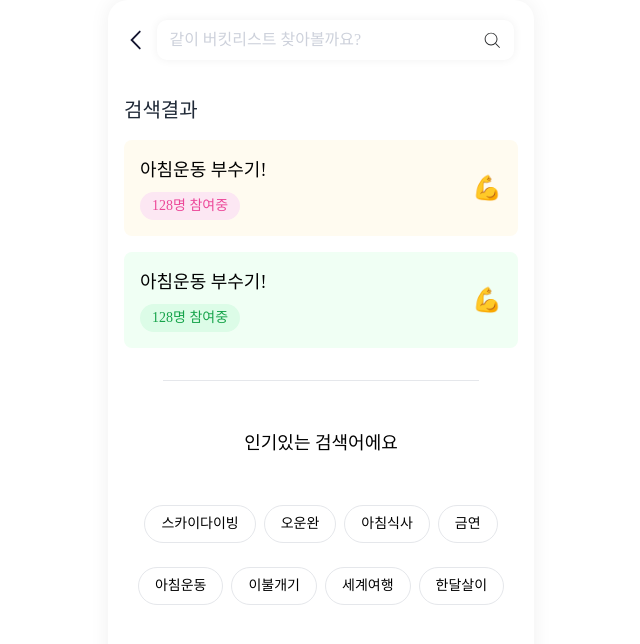
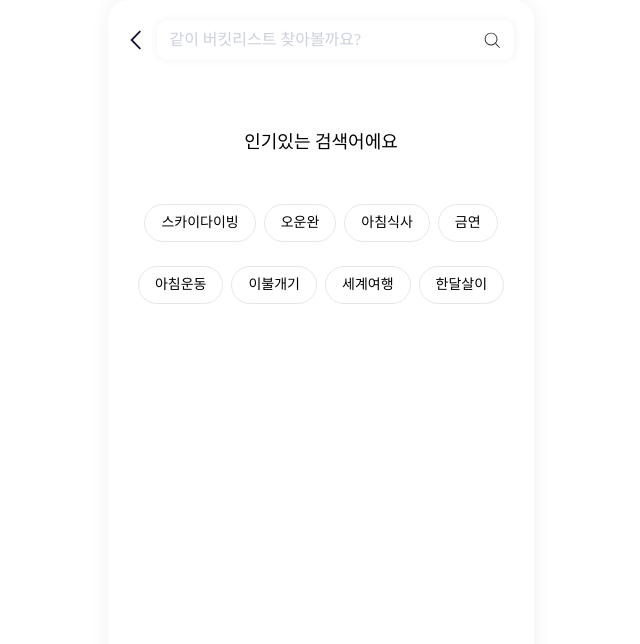
Before and after one commit to BucketPing/bucket-mate-front, a React (Vite) app: page /search in a window 1280 px wide. Shown: the top 644 px of the page, without its empty margins (319-959 px from the left). Built offline with nearby package versions, Linux system fonts and the light colour scheme; a web font is replaced by a local one.

Commit message:
feat: 실시간 검색 기능 구현
* useDebounce 훅 생성
* mock API 연동 (json 목업데이터 활용)
* 실시간으로 입력시 데이터 필터링 (추후 수정 예정)
* 검색결과 분기처리

```diff
--- /dev/null
+++ b/public/mockSearchBucketList.json
@@ -0,0 +1,63 @@
+{
+  "results": [
+    {
+      "id": 1,
+      "ownerId": 1,
+      "categories": ["운동", "취미"],
+      "title": "매일 아침 조깅하기",
+      "description": "아침 6시에 같이 조깅해요",
+      "maxCapacity": 5,
+      "progressStatus": 0,
+      "startDate": "2024-01-01",
+      "endDate": "2024-12-31",
+      "createdAt": "2024-12-07T13:52:17.548Z",
+      "participant": [
+        {
+          "id": 17,
+          "userId": 1,
+          "bucketId": 1,
+          "nickname": "러너1",
+          "profile": "profile1.jpg"
+        },
+        {
+          "id": 33,
+          "userId": 1,
+          "bucketId": 1,
+          "nickname": "러너1",
+          "profile": "profile1.jpg"
+        }
+      ]
+    },
+    {
+      "id": 7,
+      "ownerId": 7,
+      "categories": ["운동", "취미"],
+      "title": "주말 등산 동호회",
+      "description": "격주 토요일 서울 근교 산 등반",
+      "maxCapacity": 10,
+      "progressStatus": 0,
+      "startDate": "2024-03-01",
+      "endDate": "2024-11-30",
+      "createdAt": "2024-12-07T13:52:17.548Z",
+      "participant": [
+        {
+          "id": 27,
+          "userId": 7,
+          "bucketId": 7,
+          "nickname": "산사랑",
+          "profile": "profile11.jpg"
+        },
+        {
+          "id": 43,
+          "userId": 7,
+          "bucketId": 7,
+          "nickname": "산사랑",
+          "profile": "profile11.jpg"
+        }
+      ]
+    }
+  ],
+  "total": 2,
+  "searchTerm": "'운동'",
+  "matchedCategories": ["운동"]
+}
--- /dev/null
+++ b/src/components/search/ResultItem.tsx
@@ -0,0 +1,21 @@
+import { CATEGORY_EMOJI } from '@/constants';
+import type { ResultItemProps } from '@/types/search/search';
+
+const ResultItem = ({ bucket }: ResultItemProps) => {
+  const { title, participant, categories } = bucket;
+  return (
+    <div className='bg-[#FFFBF0] rounded-lg p-4 mb-4'>
+      <div className='flex justify-between items-center'>
+        <div>
+          <h3 className='text-lg font-medium mb-2'>{title}</h3>
+          <span className='inline-block bg-pink-100 text-pink-500 rounded-full px-3 py-1 text-sm'>
+            {participant.length}명 참여중
+          </span>
+        </div>
+        <span className='text-2xl'>{CATEGORY_EMOJI[categories[0]]}</span>
+      </div>
+    </div>
+  );
+};
+
+export default ResultItem;
--- a/src/components/search/SearchResults.tsx
+++ b/src/components/search/SearchResults.tsx
@@ -1,34 +1,15 @@
-const SearchResults = () => {
+import ResultItem from './ResultItem';
+import type { SearchResultsProps } from '@/types/search/search';
+
+const SearchResults = ({ bucketList }: SearchResultsProps) => {
   return (
     <div className='mx-auto w-full max-w-2xl p-4'>
-      <h2 className='text-xl font-medium text-gray-800 mb-4'>검색결과</h2>
-
-      {/* First Card */}
-      <div className='bg-[#FFFBF0] rounded-lg p-4 mb-4'>
-        <div className='flex justify-between items-center'>
-          <div>
-            <h3 className='text-lg font-medium mb-2'>아침운동 부수기!</h3>
-            <span className='inline-block bg-pink-100 text-pink-500 rounded-full px-3 py-1 text-sm'>
-              128명 참여중
-            </span>
-          </div>
-          <span className='text-2xl'>💪</span>
-        </div>
-      </div>
-
-      {/* Second Card */}
-      <div className='bg-[#F0FFF4] rounded-lg p-4'>
-        <div className='flex justify-between items-center'>
-          <div>
-            <h3 className='text-lg font-medium mb-2'>아침운동 부수기!</h3>
-            <span className='inline-block bg-green-100 text-green-600 rounded-full px-3 py-1 text-sm'>
-              128명 참여중
-            </span>
-          </div>
-          <span className='text-2xl'>💪</span>
-        </div>
-      </div>
-      <div className='w-4/5 h-px bg-gray-200 my-8 mx-auto'></div>
+      <h2 className='text-xl font-medium text-gray-800 mb-4'>
+        {bucketList.length > 0 && '검색결과'}
+      </h2>
+      {bucketList.map((v) => (
+        <ResultItem bucket={v} />
+      ))}
     </div>
   );
 };
--- /dev/null
+++ b/src/hooks/common/useDebounce.ts
@@ -0,0 +1,16 @@
+import { useEffect, useState } from 'react';
+
+export const useDebounce = (value: string, delay: number) => {
+  const [debouncedValue, setDebouncedValue] = useState<string>(value);
+  useEffect(() => {
+    const handler = setTimeout(() => {
+      setDebouncedValue(value);
+    }, delay);
+
+    return () => {
+      clearTimeout(handler);
+    };
+  }, [value, delay]);
+
+  return debouncedValue;
+};
--- a/src/pages/home/Home.tsx
+++ b/src/pages/home/Home.tsx
@@ -14,8 +14,7 @@ const Home = () => {
   };
 
   const goToSearch = () => {
-    //TODO:: 검색 페이지 확인
-    // navigate('/search');
+    navigate('/search');
   };
 
   const goToDetail = () => {
--- a/src/pages/search/Search.tsx
+++ b/src/pages/search/Search.tsx
@@ -1,13 +1,44 @@
 import chevronLeft from '@/assets/icons/chevron-left.svg';
 import Input from '@/components/common/Input';
+import NoSearchResults from '@/components/search/NoSearchResult';
 import PopularSearches from '@/components/search/PopularSearches';
 import SearchResults from '@/components/search/SearchResults';
+import { useDebounce } from '@/hooks/common/useDebounce';
+import type { SearchBucketList } from '@/types/search/search';
+import { useQuery } from '@tanstack/react-query';
+import { useMemo, useState } from 'react';
 import { Link } from 'react-router-dom';
 
 const Search = () => {
-  const search = () => {
-    console.log('1');
+  const [searchValue, setSearchValue] = useState<string>('');
+  const debouncedSearchValue = useDebounce(searchValue, 300);
+  const fetchData = async (): Promise<SearchBucketList> => {
+    const response = await fetch('/mockSearchBucketList.json'); // JSON 파일 경로
+    const data = await response.json();
+    return data;
   };
+
+  const useGetBucketList = () => {
+    return useQuery({
+      queryKey: ['bucketList'],
+      queryFn: fetchData,
+    });
+  };
+
+  const { data, isFetching } = useGetBucketList();
+
+  const filteredData = useMemo(() => {
+    return debouncedSearchValue !== '' ? data?.results : [];
+  }, [debouncedSearchValue]);
+
+  const mappedData = useMemo(() => {
+    console.log(filteredData);
+    return filteredData ? (
+      <SearchResults bucketList={filteredData} />
+    ) : (
+      <NoSearchResults />
+    );
+  }, [filteredData]);
 
   return (
     <div className='h-full'>
@@ -18,13 +49,12 @@ const Search = () => {
           </Link>
           <Input
             placeholder='같이 버킷리스트 찾아볼까요?'
-            onChange={() => {}}
-            onSearch={search}
-            value=''
+            onChange={(e) => setSearchValue(e.target.value)}
+            onSearch={() => {}}
+            value={searchValue}
           />
         </div>
-        <SearchResults />
-        {/* <NoSearchResult /> */}
+        {isFetching ? <div>Loading...</div> : mappedData}
         <PopularSearches />
       </div>
     </div>
--- /dev/null
+++ b/src/types/search/search.ts
@@ -0,0 +1,16 @@
+import type { Bucket, Category } from '../common/types';
+
+export interface SearchBucketList {
+  results: Bucket[];
+  total: number;
+  searchTerm: string;
+  matchedCategories: Category[];
+}
+
+export interface SearchResultsProps {
+  bucketList: Bucket[];
+}
+
+export interface ResultItemProps {
+  bucket: Bucket;
+}
```
